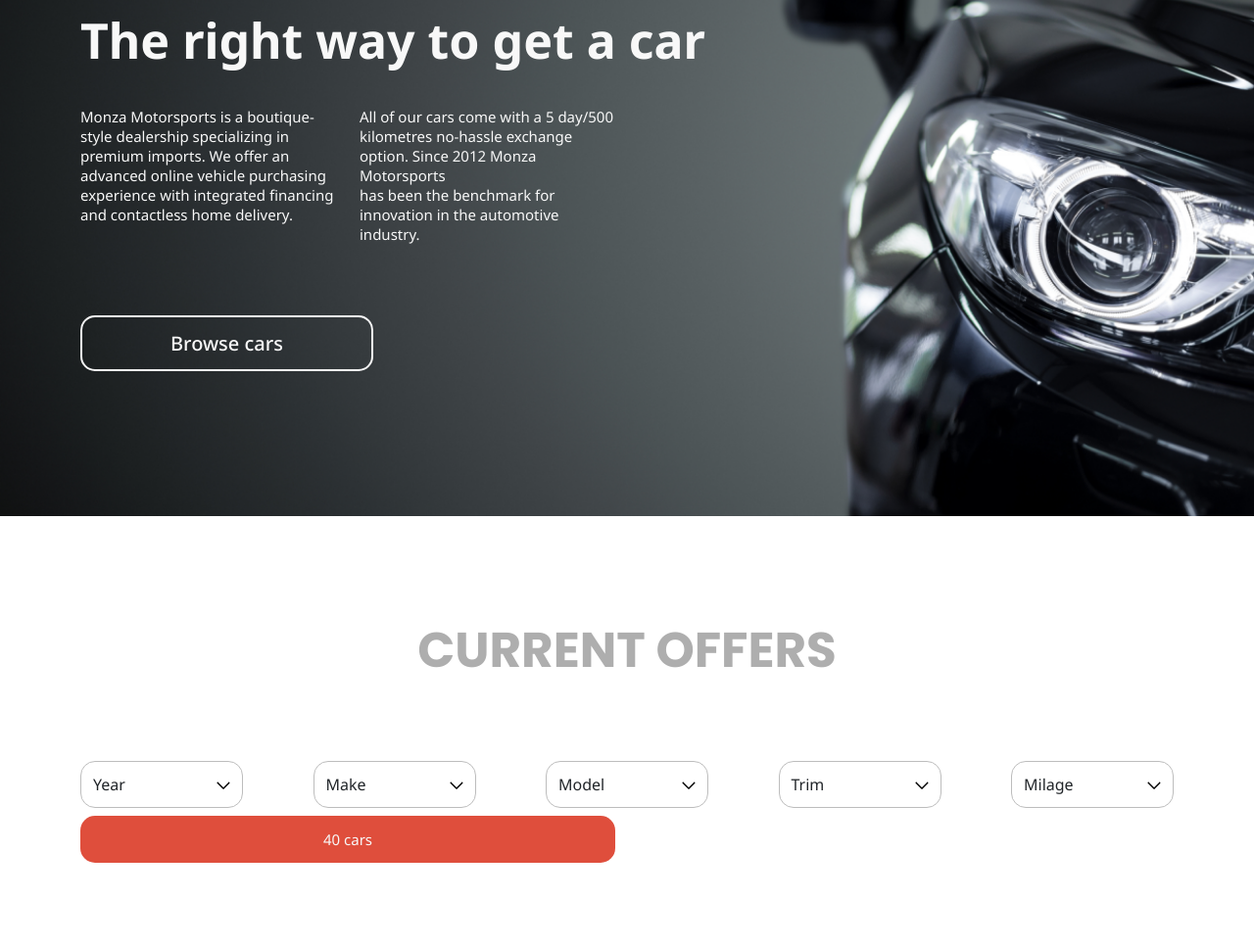
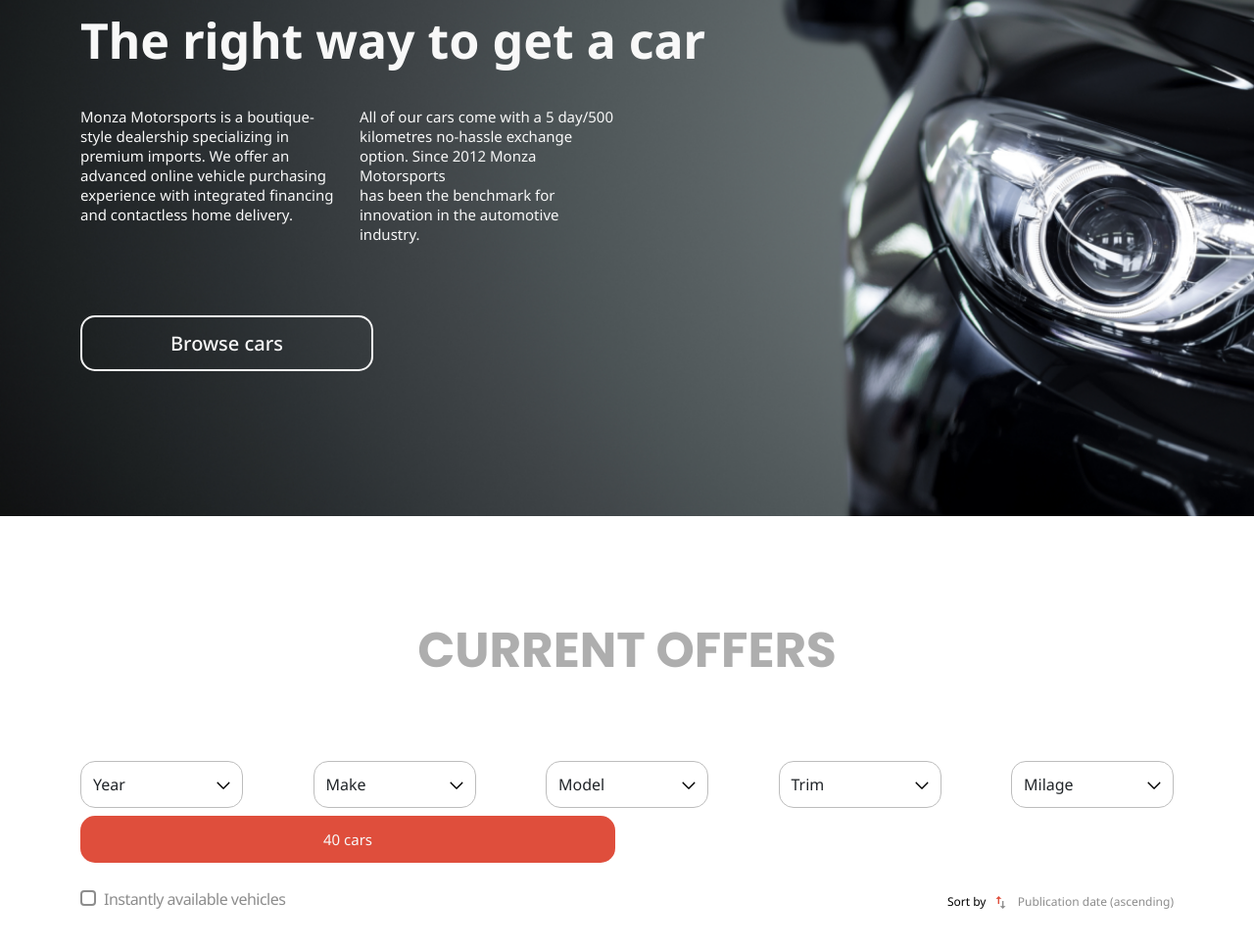
Before and after one commit to Muloversic/monza_motosport, a website built with webpack: page src/index.html in a window 1280 px wide. Shown: the part 180-1147 px from the top of the page at 98% size. Built offline with nearby package versions, Linux system fonts and the light colour scheme.

Commit message:
added checkbox and sort button

```diff
--- a/src/index.html
+++ b/src/index.html
@@ -182,6 +182,19 @@
             <button class="btn main-car-amount w-100">40 cars</button>
           </div>
         </div>
+        <div class="row align-items-center justify-content-between mt-4">
+          <div class="col-12 col-sm-6">
+            <div class="form-check">
+              <input class="form-check-input input-custom" type="checkbox" value="available" id="availableCheckbox" />
+              <label class="form-check-label input-label-custom" for="availableCheckbox">Instantly available vehicles</label>
+            </div>
+          </div>
+          <div class="col-12 col-sm-6 text-sm-end mt-3 mt-sm-0">
+            <span class="main-sort-label">Sort by</span>
+            <button class="btn main-sort-btn"></button>
+            <span class="main-sort-type">Publication date (ascending)</span>
+          </div>
+        </div>
       </main>
     </div>
   </body>
--- a/src/styles/main.scss
+++ b/src/styles/main.scss
@@ -202,4 +202,74 @@
       width: 15%;
     }
   }
+
+  .input-label-custom {
+    font-weight: 400;
+    font-size: 16px;
+    line-height: 26px;
+    letter-spacing: -0.523077px;
+    color: $text-possible-option;
+  }
+
+  .input-custom {
+    border: 2px solid $text-possible-option;
+    &:checked {
+      border: none;
+      background-color: $brand;
+    }
+
+    &:disabled {
+      background-color: $text-possible-option;
+      opacity: 1;
+    }
+
+    &:checked + .input-label-custom {
+      color: $brand;
+    }
+
+    &:disabled + .input-label-custom {
+      color: $text-possible-option;
+      opacity: 1;
+    }
+
+    &:checked:focus {
+      border: unset;
+    }
+
+    &:focus {
+      border: 2px solid $text-possible-option;
+      outline: 0;
+      box-shadow: unset;
+    }
+  }
+
+  &-sort-label {
+    font-weight: 400;
+    font-size: 12px;
+    line-height: 16px;
+    color: $text-dark;
+  }
+
+  &-sort-btn {
+    position: relative;
+    border: none;
+    &:hover {
+      border: none;
+    }
+
+    &::after {
+      content: url(../images/ascending.png);
+      position: absolute;
+      top: -4px;
+      left: 5px;
+    }
+  }
+
+  &-sort-type {
+    font-weight: 400;
+    font-size: 12px;
+    line-height: 16px;
+    text-align: right;
+    color: $text-possible-option;
+  }
 }
```
